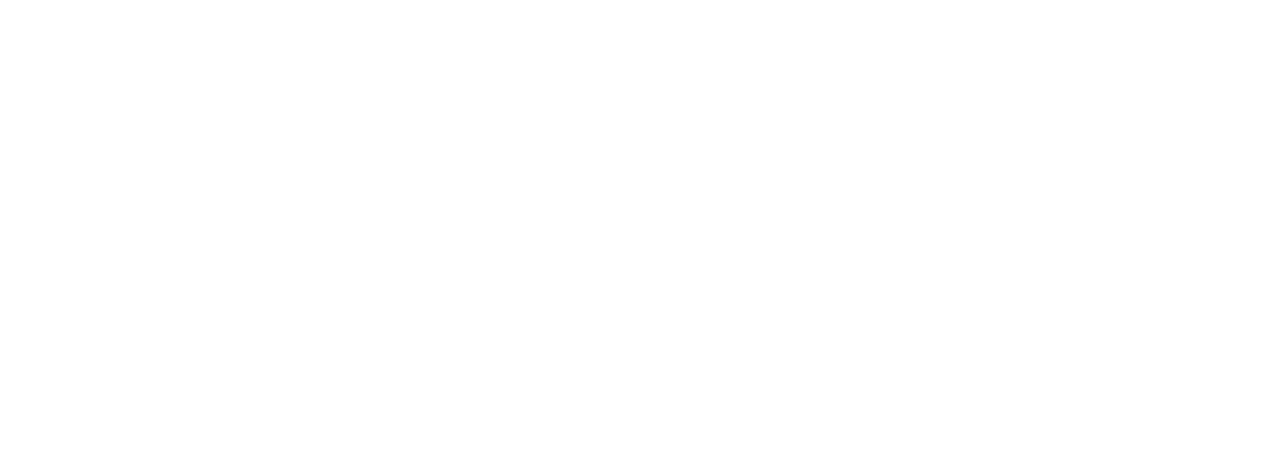
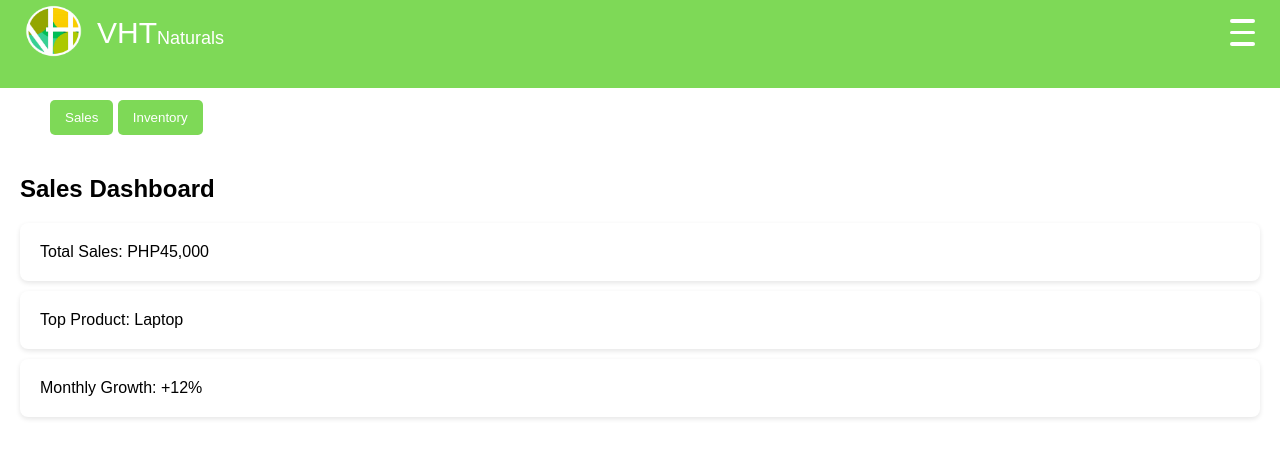
Before and after one commit to Jilyeonn/POS-Inv-System, a plain HTML site: page html/dashboard.html in a window 1280 px wide. Drawn offline with Linux system fonts and the light colour scheme.

Commit message:
Add files via upload

```diff
--- /dev/null
+++ b/css/dashboard.css
@@ -0,0 +1,164 @@
+body{
+    margin: 0;
+    font-family: 'Russo One', sans-serif;
+    background-color: white;
+}
+
+
+/* Navigation Bar */
+
+.navbar{
+    width:100%;
+    height: 11%;
+    align-items: center;
+    font-size: 15px;
+    position: absolute;
+    top:0;
+    background-color: #7ed957;
+}
+
+#navtitle, #navtitle2{
+    color: white;
+    float: left;
+}
+
+#navtitle{
+    margin-left: 15px;
+    margin-top: 16px;
+    font-size: 30px;
+}
+
+#navtitle2{
+    margin-top: 28px;
+    font-size: 18px;
+}
+
+#nav-logo{
+    margin-top: 5px;
+    margin-left: 25px;
+    width: 57px;
+    height: 52px;
+    float: left;
+}
+
+ /* Nav links */
+.nav-links {
+    display: flex;
+    list-style: none;
+    gap: 1rem;
+    background-color: #333;
+}
+
+.nav-links li{
+    padding-bottom: 20px;
+}
+
+.nav-links li a {
+    color: white;
+    text-decoration: none;
+    transition: color 0.3s;
+}
+
+.nav-links li a:hover {
+    color: #7ed957;
+}
+
+/* Hamburger menu i2 */
+
+.hamburger {
+    display: none;
+    flex-direction: column;
+    float: right;
+    padding-top: 15px;
+    padding-right: 25px;
+    cursor: pointer;
+}
+
+.hamburger span {
+height: 3.5px;
+width: 25px;
+background: white;
+margin: 4px 0;
+border-radius: 5px;
+}
+
+/* Turns the hamburger menu into an X */
+
+ .hamburger.active span:nth-child(1) {
+      transform: rotate(45deg) translate(5.5px, 5.5px);
+    }
+    .hamburger.active span:nth-child(2) {
+      opacity: 0;
+    }
+    .hamburger.active span:nth-child(3) {
+      transform: rotate(-45deg) translate(10px, -10px);
+    }
+
+/* Responsive */
+@media (max-width: 1800px) {
+.nav-links{
+    display: none;
+    flex-direction: column;
+    position: absolute;
+    top: 35px;
+    right: 0;
+    background-color: #333;
+    width: 180px;
+    padding: 10px;
+    text-align: center;
+    overflow: hidden;
+    height:795%;
+    opacity: 0;
+    transition: max-height 0.4s ease, opacity 0.4s ease;
+    }
+
+
+.nav-links.active {
+    max-height: 500px; /* big enough to fit all links */
+        opacity: 1;
+        display:flex;
+}
+
+.hamburger {
+    display: flex;
+    }
+}
+
+/* End of Navigation Bar */
+
+.container-1{
+    margin-top: 100px;
+}
+
+h1{
+    margin-top: 100px;
+}
+
+ /* Page content */
+    .page {
+      display: none;
+      padding: 20px;
+    }
+
+    .page.active {
+      display: block;
+    }
+
+    .card {
+      background: white;
+      padding: 20px;
+      margin: 10px 0;
+      border-radius: 8px;
+      box-shadow: 0 2px 5px rgba(0,0,0,0.1);
+    }
+button {
+      background: #7ed957;
+      color: white;
+      border: none;
+      padding: 10px 15px;
+      cursor: pointer;
+      border-radius: 5px;
+    }
+.menu{
+    margin-left: 50px;
+}
--- /dev/null
+++ b/css/pos.css
@@ -0,0 +1,146 @@
+body{
+    margin: 0;
+    font-family: 'Russo One', sans-serif;
+    background-color: white;
+}
+
+
+/* Navigation Bar */
+
+.navbar{
+    width:100%;
+    height: 11%;
+    align-items: center;
+    font-size: 15px;
+    position: absolute;
+    top:0;
+    background-color: #7ed957;
+}
+
+#navtitle, #navtitle2{
+    color: white;
+    float: left;
+}
+
+#navtitle{
+    margin-left: 15px;
+    margin-top: 16px;
+    font-size: 30px;
+}
+
+#navtitle2{
+    margin-top: 28px;
+    font-size: 18px;
+}
+
+#nav-logo{
+    margin-top: 5px;
+    margin-left: 25px;
+    width: 57px;
+    height: 52px;
+    float: left;
+}
+
+ /* Nav links */
+.nav-links {
+    display: flex;
+    list-style: none;
+    gap: 1rem;
+}
+
+.nav-links li a {
+    color: white;
+    text-decoration: none;
+    transition: color 0.3s;
+}
+
+.nav-links li a:hover {
+    color: #ff9800;
+}
+
+/* Hamburger button (hidden by default) */
+.hamburger {
+    display: none;
+    flex-direction: column;
+    float: right;
+    padding-top: 15px;
+    padding-right: 25px;
+    cursor: pointer;
+}
+
+.hamburger span {
+height: 3.5px;
+width: 25px;
+background: white;
+margin: 4px 0;
+border-radius: 5px;
+}
+
+/* Responsive */
+@media (max-width: 1800px) {
+.nav-links, .nav-links:hover{
+    display: none;
+    flex-direction: column;
+    position: absolute;
+    top: 35px;
+    right: 0;
+    background-color: #333;
+    width: 180px;
+    padding: 10px;
+    text-align: center;
+    overflow: hidden;
+
+        /* animation setup */
+        max-height: 0;
+        opacity: 0;
+        transition: max-height 0.4s ease, opacity 0.4s ease;
+      }
+
+
+.nav-links.active {
+    max-height: 500px; /* big enough to fit all links */
+        opacity: 1;
+        display:flex;
+}
+
+.hamburger {
+    display: flex;
+    }
+}
+
+/* Turns the hamburger menu into an X */
+
+ .hamburger.active span:nth-child(1) {
+      transform: rotate(45deg) translate(5.5px, 5.5px);
+    }
+    .hamburger.active span:nth-child(2) {
+      opacity: 0;
+    }
+    .hamburger.active span:nth-child(3) {
+      transform: rotate(-45deg) translate(10px, -10px);
+    }
+
+/* End of Navigation Bar */
+.container{
+    display:flex;
+    flex-direction: row;
+}
+
+.container-1{
+    margin-top: 90px;
+    margin-left: 70px;
+    border:gray solid;
+    border-width: 1px;
+    width:60%;
+    height:450px;
+}
+
+.container-2{
+    margin-top: 90px;
+    margin-left: 55px;
+    margin-right: 55px;
+    border:gray solid;
+    border-width: 1px;
+    width:35%;
+    height:450px;
+}
--- a/css/style.css
+++ b/css/style.css
@@ -17,6 +17,7 @@ body{
 #navtitle, #navtitle2{
     color: #7ed957;
     float: left;
+    text-shadow: 0 4px 12px rgba(3,0,0,0.10);
 }
 
 #navtitle{
@@ -33,9 +34,11 @@ body{
 #nav-logo{
     margin-top: 5px;
     margin-left: 25px;
-    width: 57px;
-    height: 52px;
+    width: 61px;
+    height: 57px;
     float: left;
+    box-shadow: 3px 4px 12px rgba(0,0,0,0.2);
+    border-radius: 30px;
 }
 
 /* End of Navigation Bar */
@@ -50,16 +53,16 @@ body{
     background-repeat: no-repeat;
 }
 
-h1, h3{
-    padding-left: 50px;
-}
-
 h1{
-    padding-top: 150px;
+    padding-top: 125px;
+    padding-left: 115px;
+    font-family: "Sail", system-ui;
+    font-size: 70px;
 }
 
 h3{
-    padding-bottom: 20px;
+  padding-left: 75px;
+  padding-bottom: 20px;
 }
 
 .login{
@@ -67,8 +70,11 @@ h3{
     text-decoration: none;
     background-color: #7ed957;
     padding: 20px;
-    margin-left: 50px;
+    padding-right: 100px;
+    padding-left: 100px;
+    margin-left: 155px;
     border-radius: 12px;
+
 }
 .login:hover{
     color: white;
--- a/html/dashboard.html
+++ b/html/dashboard.html
@@ -0,0 +1,66 @@
+<html>
+    <head>
+        <title> POS & Inventory System</title>
+        <link rel="stylesheet" type="text/css" href="/css/dashboard.css">
+        <link rel="icon" type="img/png" href="../img/logo.png" src="../img/logo.png">
+    </head>
+    <body>
+        <!--Start of Navigation Bar-->
+    <div class = "navbar">
+    <img src="../img/logo.png" id="nav-logo">
+        <p id="navtitle">VHT</p>
+        <p id="navtitle2">Naturals</p>
+        <ul class="nav-links">
+        <li><a href="dashboard.html">Dashboard</a></li>
+        <li><a href="pos.html">Point of Sales</a></li>
+        <li><a href="#">Inventory</a></li>
+        <li><a href="#">Log out</a></li>
+        </ul>
+        <div class="hamburger" id="hamburger">
+        <span></span>
+        <span></span>
+        <span></span>
+        </div>
+        </div>
+        <!-- End of Navigation Bar -->
+        <!-- Body of Dashboard (Charts and Graphs of Sales & Inventory)-->
+
+        <div class="container-1">
+        <div class="menu">
+        <button onclick="showPage('sales')">Sales</button>
+        <button onclick="showPage('inventory')">Inventory</button>
+        </div>
+
+        <div id="sales" class="page active">
+        <h2> Sales Dashboard</h2>
+        <div class="card">Total Sales: PHP45,000</div>
+        <div class="card">Top Product: Laptop</div>
+        <div class="card">Monthly Growth: +12%</div>
+        </div>
+
+        <!-- Inventory Dashboard -->
+    <div id="inventory" class="page">
+        <h2>Inventory Dashboard</h2>
+        <div class="card">Items in Stock: 100</div>
+        <div class="card">Low Stock Items: 12</div>
+        <div class="card">Out of Stock: 3</div>
+    </div>
+        </div>
+        <!--SCRIPT NA ITO -->
+        <script>
+    const hamburger = document.getElementById("hamburger");
+    const navLinks = document.querySelector(".nav-links");
+
+    hamburger.addEventListener("click", () => {
+      navLinks.classList.toggle("active");
+      hamburger.classList.toggle("active");
+    });
+
+    function showPage(pageId) {
+      const pages = document.querySelectorAll('.page');
+      pages.forEach(page => page.classList.remove('active'));
+      document.getElementById(pageId).classList.add('active');
+    }
+  </script>
+    </body>
+</html>
```
Also changed, not shown: html/pos.html (added, +45 -0 lines), index.html (+2 -1 lines).
